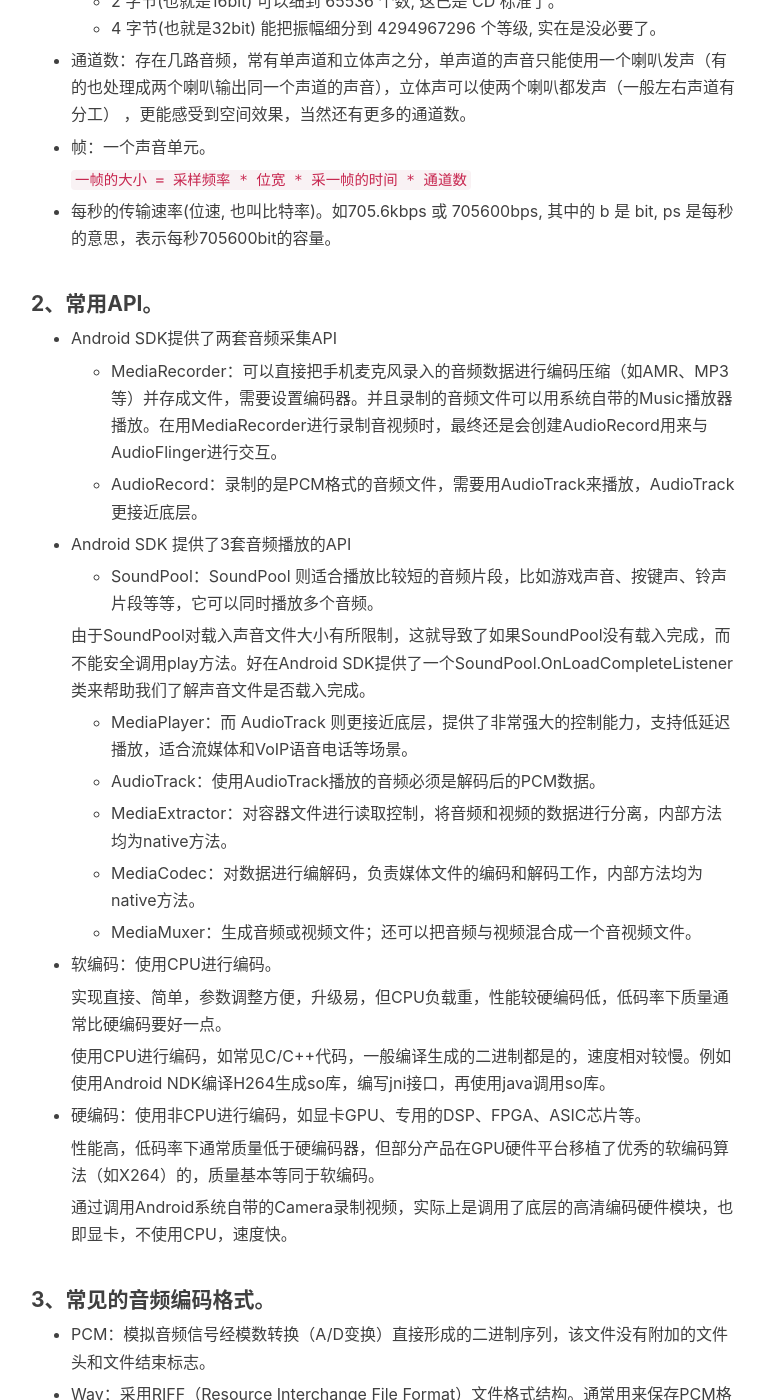
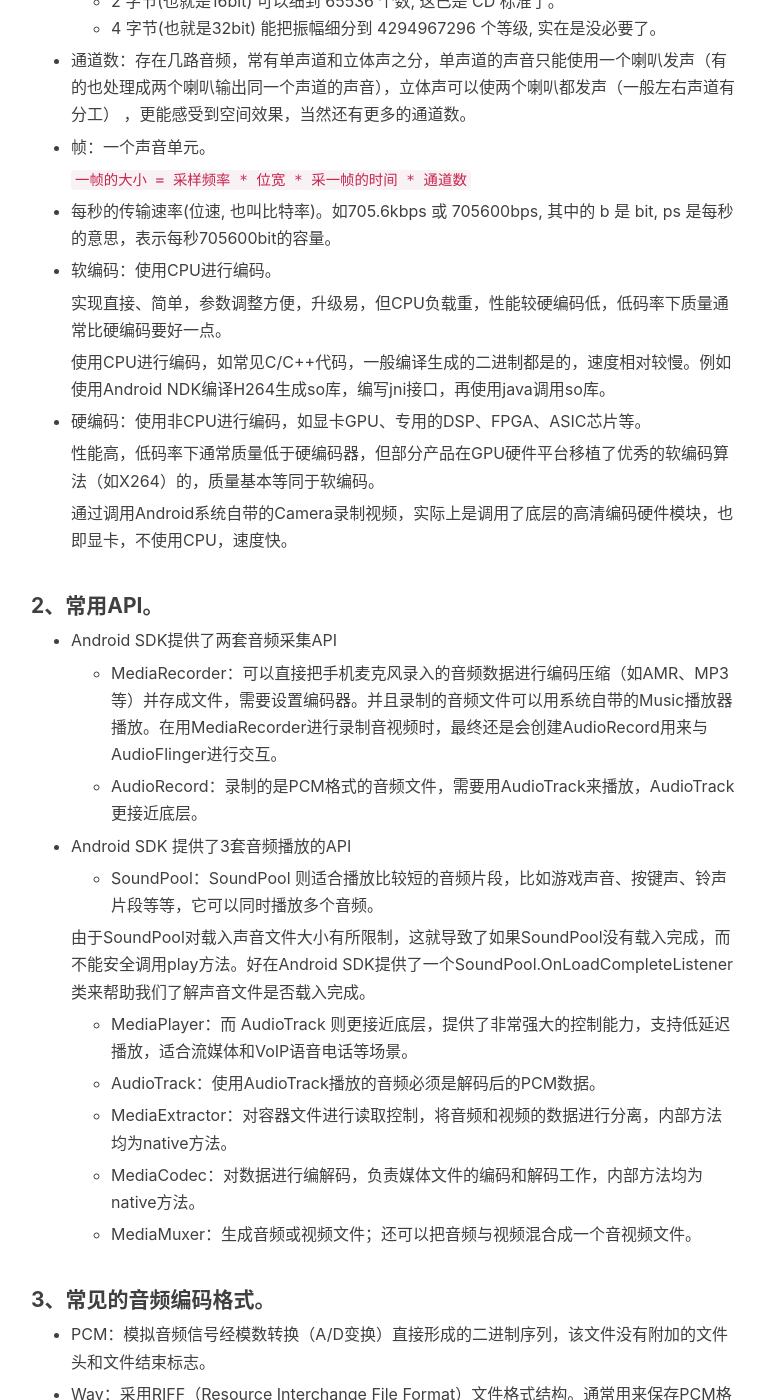
Before and after one commit to chen-eugene/chen-eugene.github.io, a Jekyll site: the page built from _posts/2018-10-12-Android音视频API.md, in a window 1280 px wide and 1400 px high, scrolled down 829 px. Shown: the whole window, without its empty margins (234-999 px from the left). Built offline with Jekyll 4.4.1, drawn with Linux system fonts in a browser that asks for light colours; nearby versions of some CDN libraries; our own code applies the rules of GitHub Pages for plain Markdown files; comment, search, counter and statistics services are not loaded; part of the change alters nothing that is shown.

```diff
--- a/_posts/2018-10-12-Android音视频API.md
+++ b/_posts/2018-10-12-Android音视频API.md
@@ -17,6 +17,19 @@
    `一帧的大小 = 采样频率 * 位宽 * 采一帧的时间 * 通道数`
 
  - 每秒的传输速率(位速, 也叫比特率)。如705.6kbps 或 705600bps, 其中的 b 是 bit, ps 是每秒的意思，表示每秒705600bit的容量。
+
+
+ - 软编码：使用CPU进行编码。
+
+   实现直接、简单，参数调整方便，升级易，但CPU负载重，性能较硬编码低，低码率下质量通常比硬编码要好一点。
+
+   使用CPU进行编码，如常见C/C++代码，一般编译生成的二进制都是的，速度相对较慢。例如使用Android NDK编译H264生成so库，编写jni接口，再使用java调用so库。
+
+ - 硬编码：使用非CPU进行编码，如显卡GPU、专用的DSP、FPGA、ASIC芯片等。
+
+   性能高，低码率下通常质量低于硬编码器，但部分产品在GPU硬件平台移植了优秀的软编码算法（如X264）的，质量基本等同于软编码。
+
+   通过调用Android系统自带的Camera录制视频，实际上是调用了底层的高清编码硬件模块，也即显卡，不使用CPU，速度快。
 
 #### 2、常用API。
  - Android SDK提供了两套音频采集API
@@ -40,18 +53,6 @@
    - MediaCodec：对数据进行编解码，负责媒体文件的编码和解码工作，内部方法均为native方法。
 
    - MediaMuxer：生成音频或视频文件；还可以把音频与视频混合成一个音视频文件。
-
- - 软编码：使用CPU进行编码。
-
-   实现直接、简单，参数调整方便，升级易，但CPU负载重，性能较硬编码低，低码率下质量通常比硬编码要好一点。
-
-   使用CPU进行编码，如常见C/C++代码，一般编译生成的二进制都是的，速度相对较慢。例如使用Android NDK编译H264生成so库，编写jni接口，再使用java调用so库。
-
- - 硬编码：使用非CPU进行编码，如显卡GPU、专用的DSP、FPGA、ASIC芯片等。
-
-   性能高，低码率下通常质量低于硬编码器，但部分产品在GPU硬件平台移植了优秀的软编码算法（如X264）的，质量基本等同于软编码。
-
-   通过调用Android系统自带的Camera录制视频，实际上是调用了底层的高清编码硬件模块，也即显卡，不使用CPU，速度快。
 
 #### 3、常见的音频编码格式。
  - PCM：模拟音频信号经模数转换（A/D变换）直接形成的二进制序列，该文件没有附加的文件头和文件结束标志。
```
